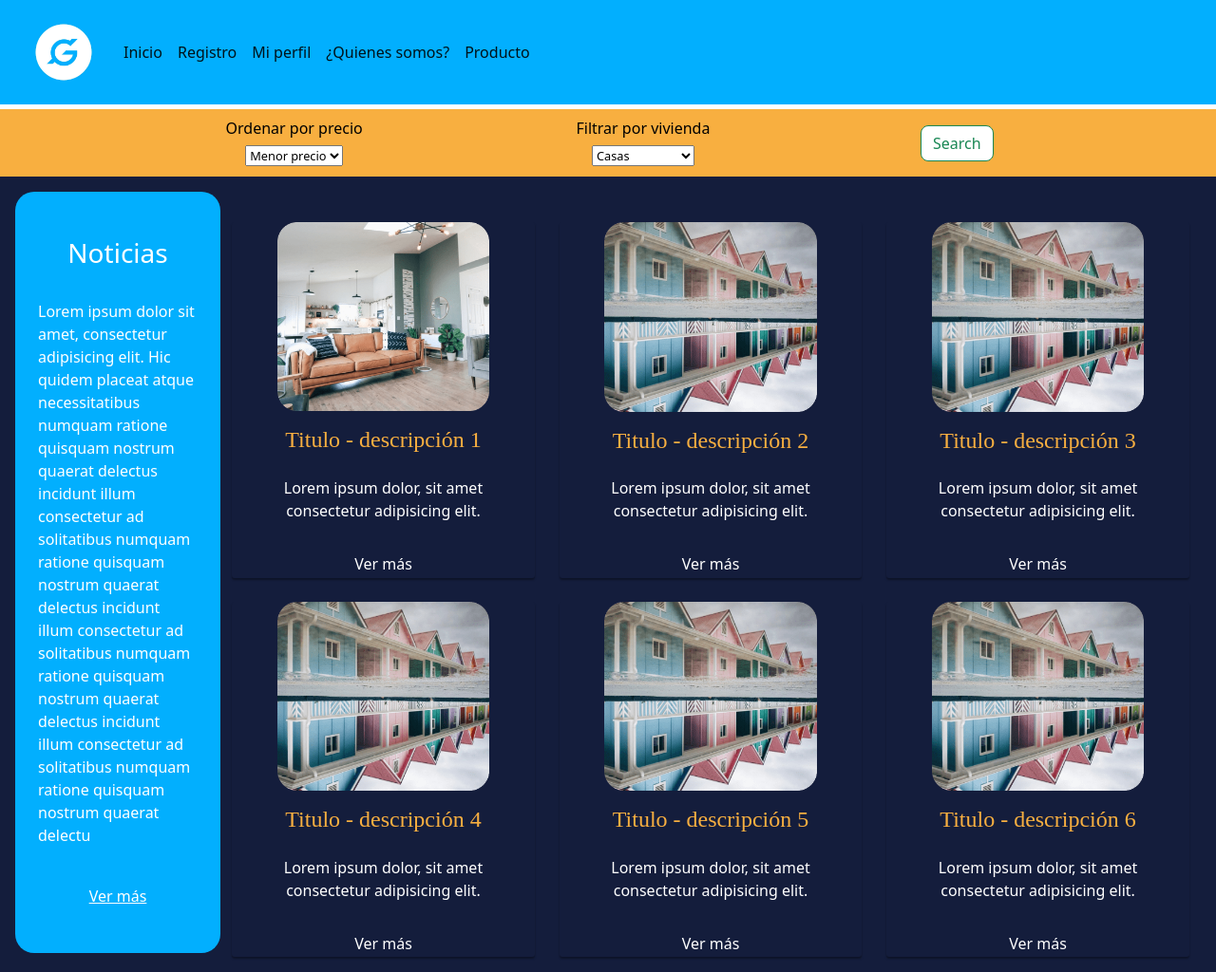
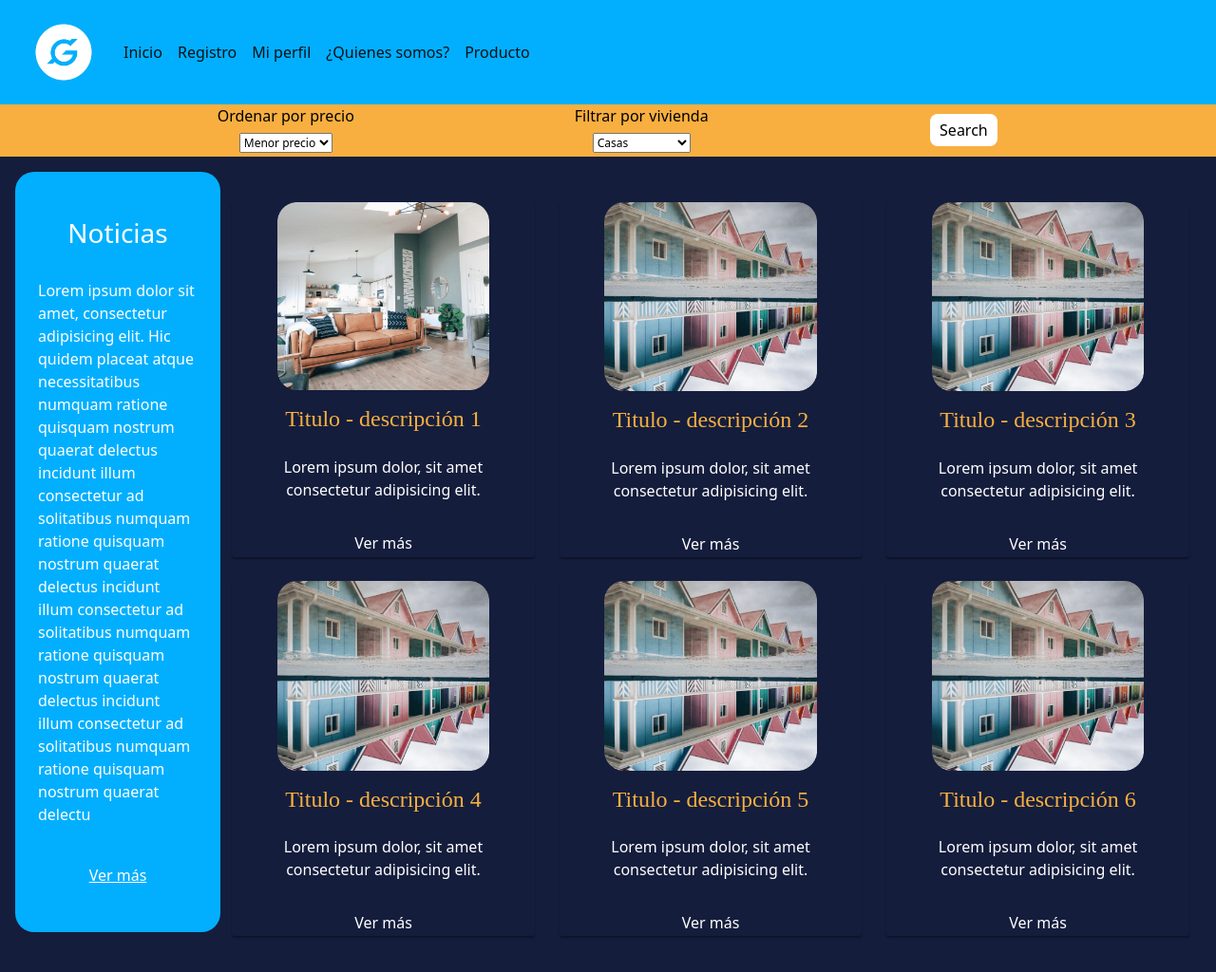
Before and after one commit to MAMQ01/Desarrollo-Web-Coder, a website: page index.html in a window 1280 px wide. Shown: the top 1024 px of the page at 95% size. Drawn offline with nearby package versions, Linux system fonts and the light colour scheme.

Commit message:
mejorando detalles

```diff
--- a/index.html
+++ b/index.html
@@ -66,7 +66,7 @@
                         <option value="fincas">Fincas</option>
                     </select>
                 </div>
-                <button class="btn btn-outline-success" type="submit">Search</button>
+                <button class="btnPrincipal" type="submit">Search</button>
             </div>
             <div class="aside_container">
                 <aside>
--- a/scss/_mainContacto.scss
+++ b/scss/_mainContacto.scss
@@ -12,11 +12,6 @@
             flex-direction: column;
             width: 80%;
             max-width: 37.5rem;
-            padding: 0.75rem;
-            p{
-                display: flex;
-                justify-content: center;
-            }
         }
         .carruselesContacto{
             justify-content: center;
--- a/scss/_main_index.scss
+++ b/scss/_main_index.scss
@@ -3,7 +3,6 @@
     background-color: $colorPrimario;
     color: $colorBlanco;
     justify-content: center;
-    margin-top: 0.3rem;
     .main__index{
         .filtros{
             background-color: $colorNaranjaGD;
@@ -12,22 +11,21 @@
             max-height: 300px;
             width: 100%;
             color: #000;
-            font-weight: 650;
-            font-size: 0.8rem;
+            font-size: 0.75rem;
             display: flex;
             text-align: center;
-            padding: 0.5rem 1rem;
-            margin-top: 0.3rem;
             .filtro_1{
                 padding: 0.2rem;
                 h5{
                     font-size: 1rem;
+                    font-weight: 400;
                 }
             }
             .filtro_2 {
                 padding: 0.2rem;
                 h5{
                     font-size: 1rem;
+                    font-weight: 400;
                 }
             }
             button{
```
Also changed, not shown: scss/main.scss (+42 -4 lines), css/style.css, 1 other file.
